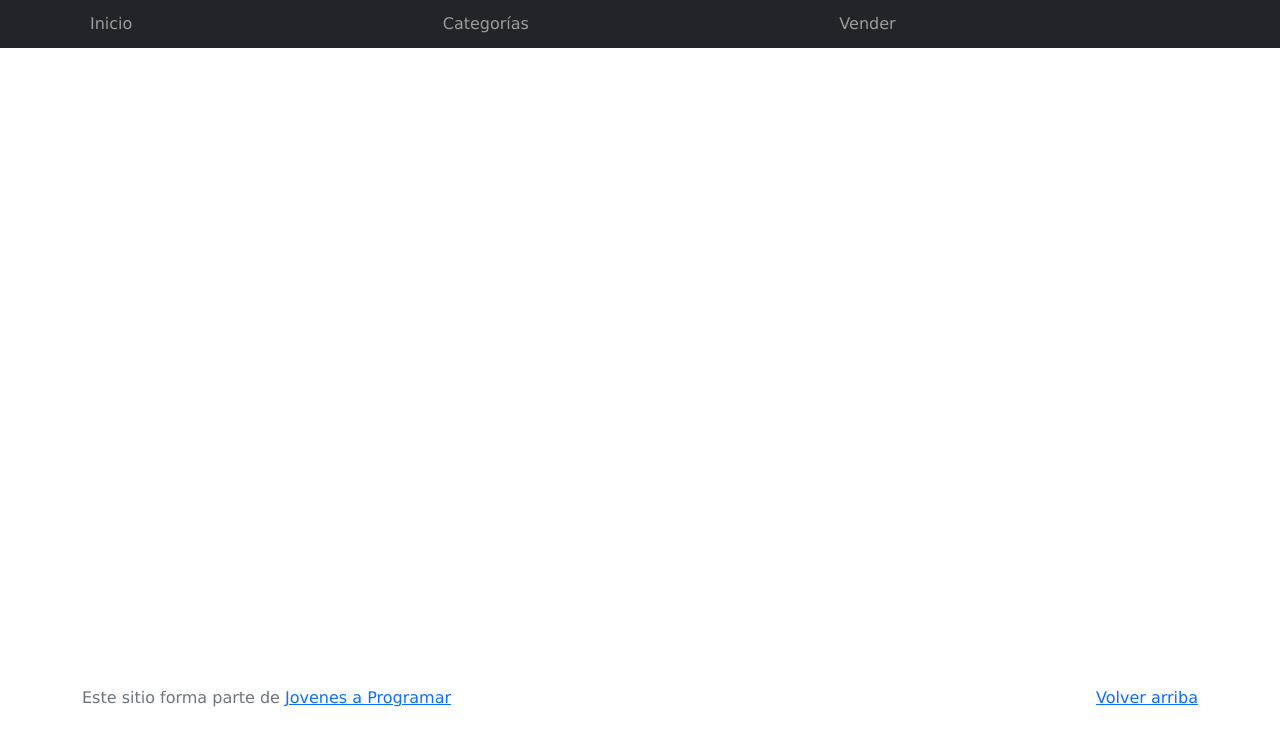
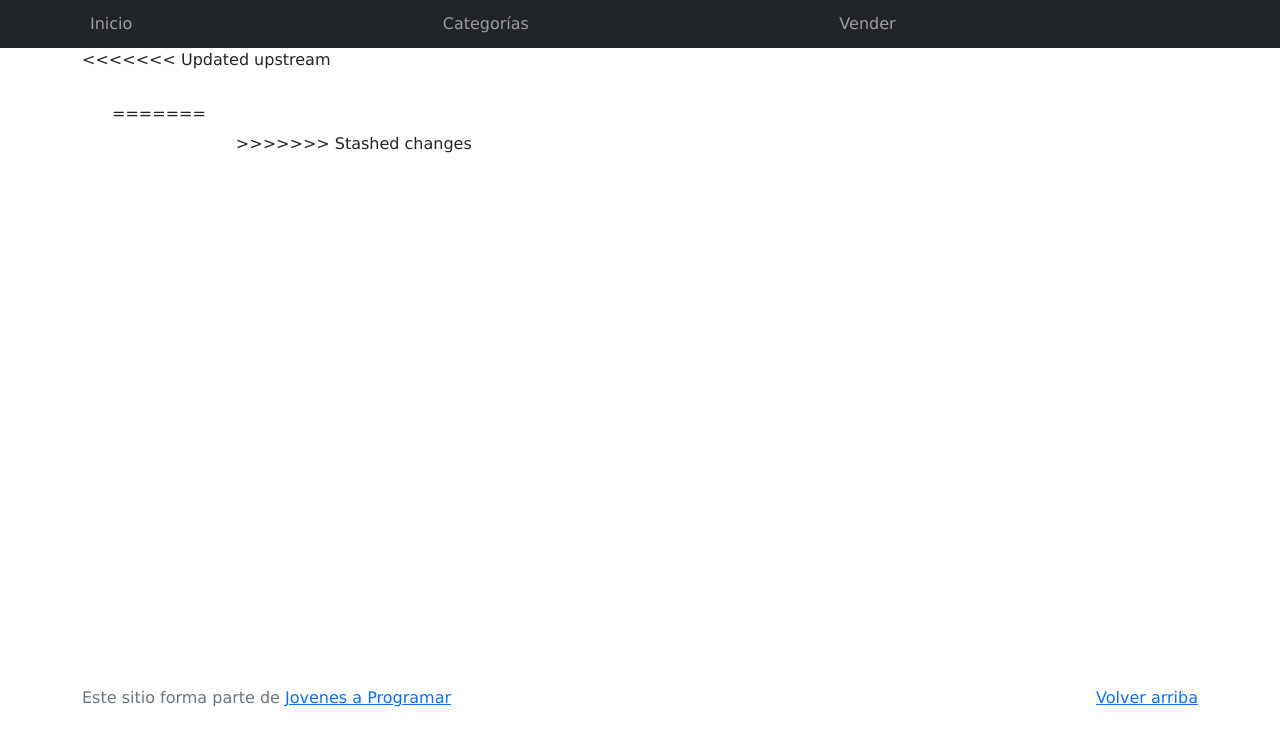
Before and after one commit to joaquinafonso/proyectofinal, a plain HTML site: page products.html in a window 1280 px wide. Drawn offline with Linux system fonts and the light colour scheme; no server answers.

```diff
--- a/products.html
+++ b/products.html
@@ -37,8 +37,13 @@
     </div>
   </nav>
   <main class="pb-5 container">
+<<<<<<< Updated upstream
     <div class="flex-container" id="productsGrid">
 
+=======
+    <div class="flex-container" id="productsGrid">
+
+>>>>>>> Stashed changes
     </div>
   </main>
   <footer class="text-muted">
```
